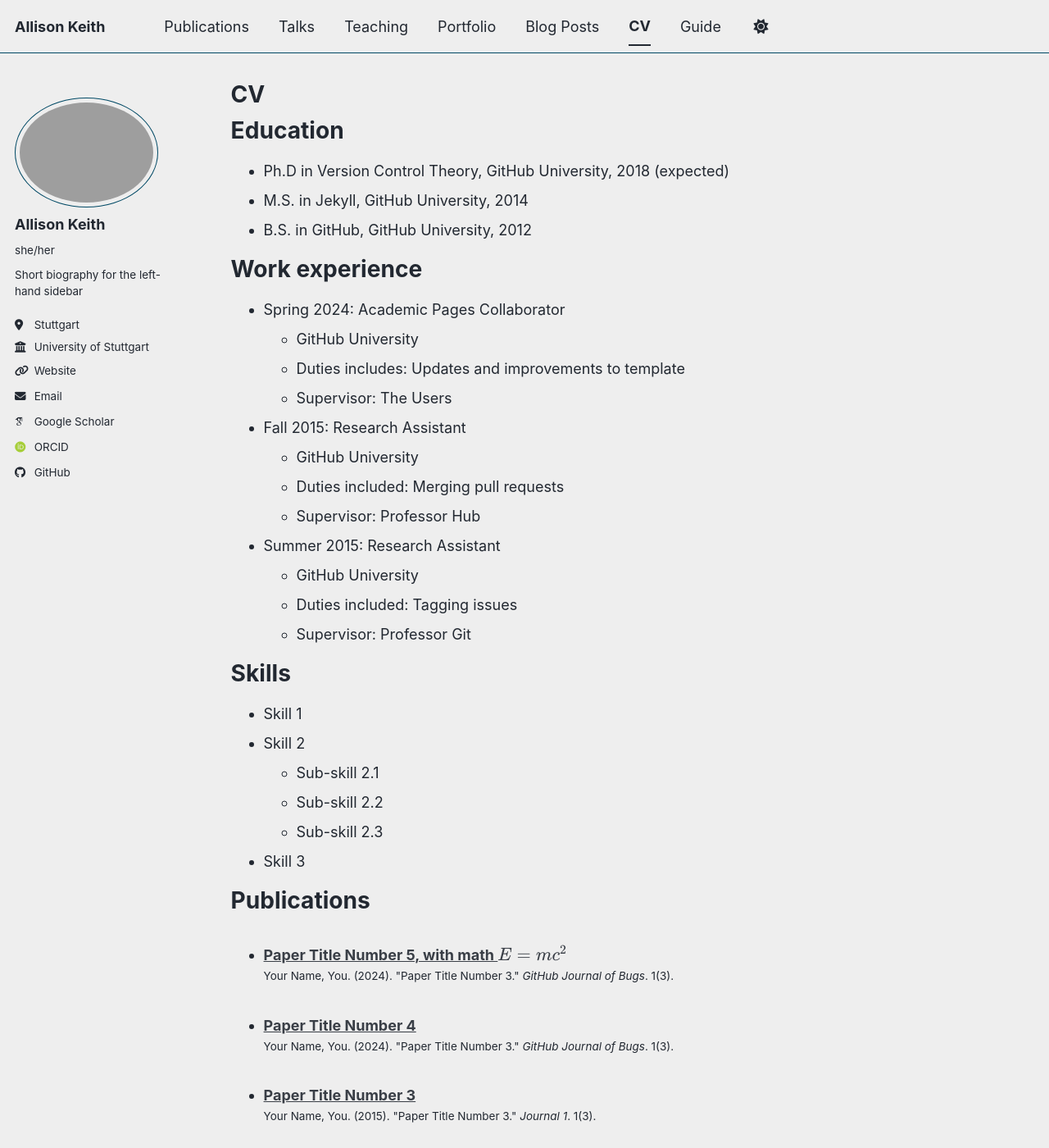
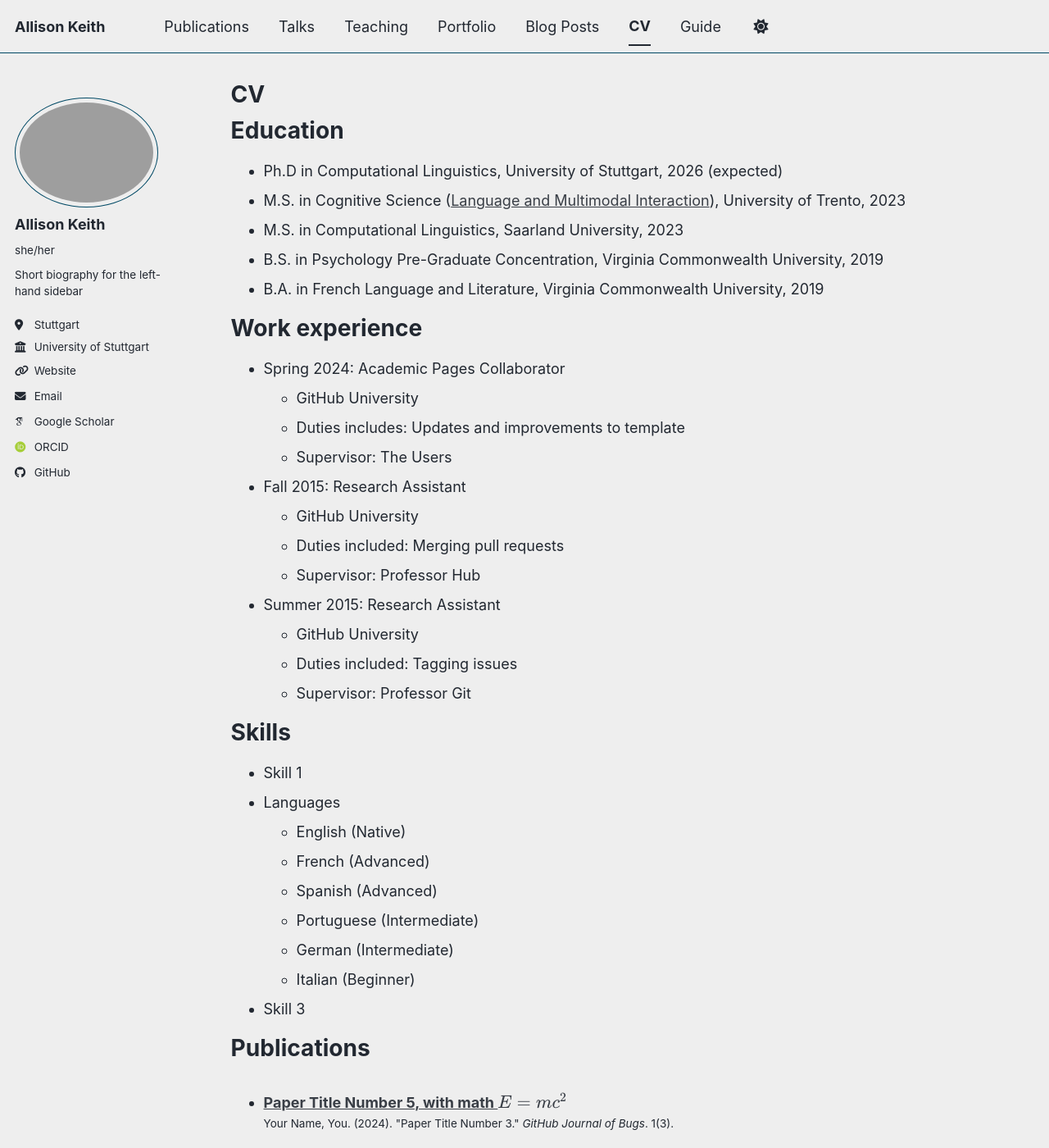
Before and after one commit to allisonakeith/allisonakeith.github.io, a Jekyll site: the page built from _pages/cv.md, in a window 1280 px wide and 1400 px high. Shown: the whole window at 82% size. Built offline with Jekyll 4.4.1, drawn with Linux system fonts in a browser that asks for light colours; some web fonts are replaced; a script bundle is joined from its source files by our own code; library files that are not in the unit come from our copies.

Commit message:
Update education and languages

```diff
--- a/_pages/cv.md
+++ b/_pages/cv.md
@@ -11,9 +11,11 @@ redirect_from:
 
 Education
 ======
-* Ph.D in Version Control Theory, GitHub University, 2018 (expected)
-* M.S. in Jekyll, GitHub University, 2014
-* B.S. in GitHub, GitHub University, 2012
+* Ph.D in Computational Linguistics, University of Stuttgart, 2026 (expected)
+* M.S. in Cognitive Science ([Language and Multimodal Interaction](https://corsi.unitn.it/en/cognitive-science)), University of Trento, 2023
+* M.S. in Computational Linguistics, Saarland University, 2023
+* B.S. in Psychology Pre-Graduate Concentration, Virginia Commonwealth University, 2019
+* B.A. in French Language and Literature, Virginia Commonwealth University, 2019
 
 Work experience
 ======
@@ -35,10 +37,13 @@ Work experience
 Skills
 ======
 * Skill 1
-* Skill 2
-  * Sub-skill 2.1
-  * Sub-skill 2.2
-  * Sub-skill 2.3
+* Languages
+  * English (Native)
+  * French (Advanced)
+  * Spanish (Advanced)
+  * Portuguese (Intermediate)
+  * German (Intermediate)
+  * Italian (Beginner)
 * Skill 3
 
 Publications
```
